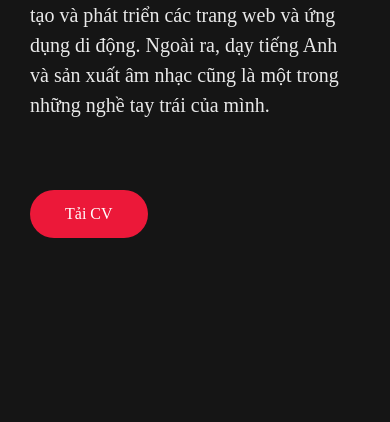
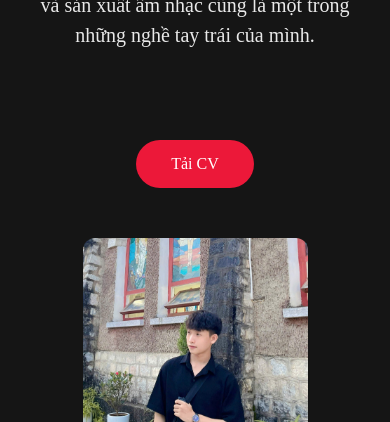
Before and after one commit to jinnguyen09/profile-website, a plain HTML site: page index.html in a window 390 px wide. Shown: the part 422-844 px from the top of the page. Drawn offline with nearby package versions, Linux system fonts and the light colour scheme; a web font is replaced by a local one.

Commit message:
new update

```diff
--- a/css/style.css
+++ b/css/style.css
@@ -795,32 +795,62 @@ h3.my-profession {
   }
 }
 @media (max-width: 991px) {
-  .contact .contact-info-item,
-  .portfolio .portfolio-item,
-  .service .service-item {
-    flex: 0 0 50%;
-    max-width: 50%;
-  }
-
-  .home .home-info {
+  .home .home-info,
+  .home .home-img {
     flex: 0 0 100%;
     max-width: 100%;
   }
 
+  .home .row {
+    flex-direction: column;
+    align-items: center;
+  }
+
+  .home .home-info {
+    text-align: center;
+    padding: 0 20px;
+  }
+
+  .home .btn {
+    margin: 20px auto;
+    display: inline-block;
+  }
+
   .home .home-img {
-    display: none;
+    margin-top: 30px;
+    text-align: center;
+    position: relative;
+  }
+
+  .home .home-img img {
+    width: 250px;
+    max-width: 90%;
+    height: auto;
+    border-radius: 12px;
+  }
+
+  .home-img::before,
+  .home-img::after {
+    display: none; /* Ẩn viền trang trí trên mobile */
   }
 }
+
 @media (max-width: 767px) {
-  .contact .contact-form .col-6,
-  .contact .contact-info-item,
-  .portfolio .portfolio-item,
-  .service .service-item,
-  .about .about-content .experience,
-  .about .about-content .education,
-  .about .about-content .skills,
-  .about .about-content .personal-info {
-    flex: 0 0 100%;
-    max-width: 100%;
+  .home-img::before,
+  .home-img::after {
+    width: 40px;
+    height: 40px;
+    border-width: 5px;
+    top: -20px;
+    left: -10px;
+    right: auto;
+    bottom: auto;
+  }
+
+  .home-img::after {
+    right: 10px;
+    bottom: -20px;
+    top: auto;
+    left: auto;
   }
 }
```
